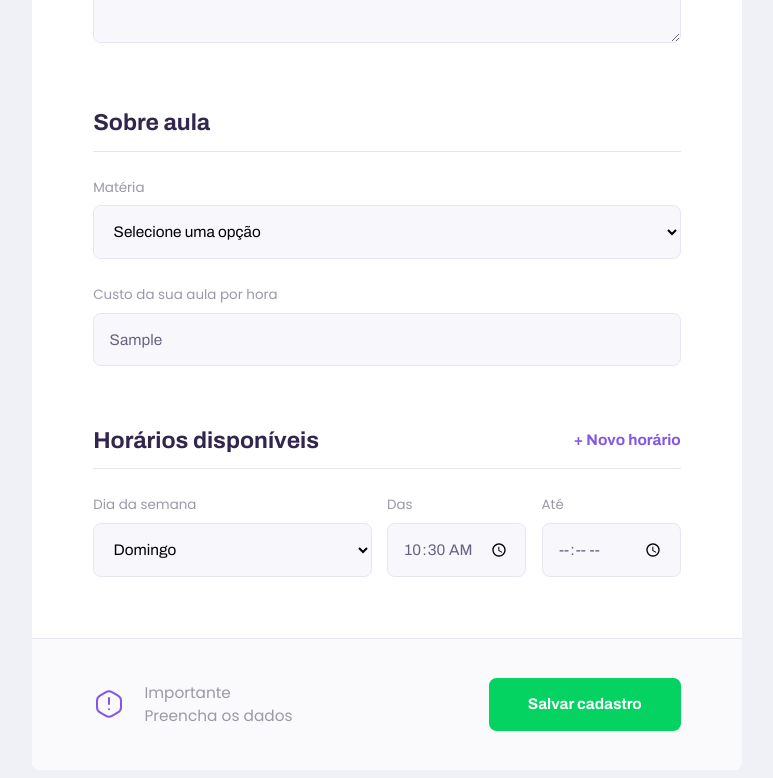
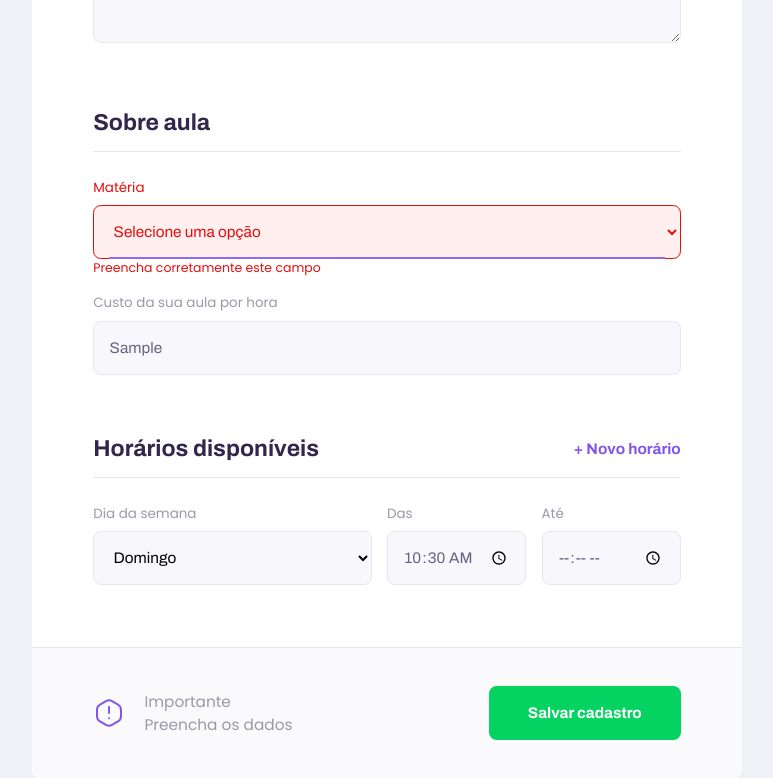
Before and after one commit to Janilso/nlw_2, a React (Create React App) app: page /give-classes in a window 1280 px wide. Both pictures are taken after typing "Sample", "Sample", "Sample", "Sample", "Sample", "10:30" into the empty fields and a click on the button "Salvar cadastro". Shown: the top 778 px of the page, without its empty margins (253-1026 px from the left). Built offline with nearby package versions, Linux system fonts and the light colour scheme.

Commit message:
Adicionado validacao no formulario

```diff
--- a/src/components/Button/styles.scss
+++ b/src/components/Button/styles.scss
@@ -23,6 +23,7 @@
 
   &:disabled {
     background: $text-complement !important;
+    cursor: not-allowed;
   }
 
   &:hover {
--- a/src/components/Select/index.tsx
+++ b/src/components/Select/index.tsx
@@ -1,20 +1,39 @@
 import React, { SelectHTMLAttributes } from "react";
 import "./styles.scss";
+
+type RegisterTypeSelect =
+  | string
+  | ((instance: HTMLSelectElement | null) => void)
+  | React.RefObject<HTMLSelectElement>
+  | null
+  | undefined;
 
 interface SelectProps extends SelectHTMLAttributes<HTMLSelectElement> {
   name: string;
   label: string;
+  register?: RegisterTypeSelect;
+  error?: boolean;
+  errorText?: string;
   options: Array<{
     value: string;
     label: string;
   }>;
 }
 
-const Select: React.FC<SelectProps> = ({ name, label, options, ...rest }) => {
+const Select: React.FC<SelectProps> = ({
+  name,
+  label,
+  error = false,
+  errorText = "Preencha corretamente este campo",
+  options,
+  register,
+  ...rest
+}) => {
   return (
-    <div className="comp-select">
+    <>
+      <div className={`comp-select ${error && "error"}`}>
         <label htmlFor={name}>{label}</label>
-      <select value="" id={name} {...rest}>
+        <select ref={register} value="" id={name} name={name} {...rest}>
           <option value="" disabled hidden>
             Selecione uma opção
           </option>
@@ -25,6 +44,8 @@ const Select: React.FC<SelectProps> = ({ name, label, options, ...rest }) => {
           ))}
         </select>
       </div>
+      {error && <div className="comp-select__error">{errorText}</div>}
+    </>
   );
 };
 
--- a/src/components/Select/styles.scss
+++ b/src/components/Select/styles.scss
@@ -7,6 +7,17 @@
 
   label {
     font-size: 1.4rem;
+  }
+
+  &.error {
+    label {
+      color: $danger !important;
+    }
+    select {
+      border-color: $danger;
+      color: $danger;
+      background-color: $danger-white;
+    }
   }
 
   select {
@@ -32,3 +43,9 @@
     bottom: 0;
   }
 }
+
+.comp-select__error {
+  font-size: 1.3rem;
+  margin-bottom: 1.4rem;
+  color: $danger;
+}
--- a/src/components/Textarea/index.tsx
+++ b/src/components/Textarea/index.tsx
@@ -11,20 +11,27 @@ interface TextareaProps extends TextareaHTMLAttributes<HTMLTextAreaElement> {
   name: string;
   value?: string;
   label: string;
+  error?: boolean;
+  errorText?: string;
   register?: RegisterTypeTextarea;
 }
 
 const Textarea: React.FC<TextareaProps> = ({
   name,
   label,
+  error = false,
+  errorText = "Preencha corretamente este campo",
   register,
   ...rest
 }) => {
   return (
-    <div className="comp-textarea">
-      <label htmlFor={name}>{label}</label>
-      <textarea ref={register} id={name} name={name} {...rest} />
-    </div>
+    <>
+      <div className={`comp-textarea ${error && "error"}`}>
+        <label htmlFor={name}>{label}</label>
+        <textarea ref={register} id={name} name={name} {...rest} />
+      </div>
+      {error && <div className="comp-textarea__error">{errorText}</div>}
+    </>
   );
 };
 
--- a/src/components/Textarea/styles.scss
+++ b/src/components/Textarea/styles.scss
@@ -7,6 +7,16 @@
 
   label {
     font-size: 1.4rem;
+  }
+
+  &.error {
+    label {
+      color: $danger !important;
+    }
+    textarea {
+      border-color: $danger;
+      background-color: $danger-white;
+    }
   }
 
   textarea {
@@ -38,3 +48,9 @@
     margin-top: 1.4rem;
   }
 }
+
+.comp-textarea__error {
+  font-size: 1.3rem;
+  margin-bottom: 1.4rem;
+  color: $danger;
+}
--- a/src/pages/TeacherForm/index.tsx
+++ b/src/pages/TeacherForm/index.tsx
@@ -1,4 +1,4 @@
-import React, { useState, FormEvent } from "react";
+import React, { useState } from "react";
 
 import { warningIcon } from "../../assets";
 import { createClass } from "../../services/serviceClasses";
@@ -27,12 +27,7 @@ interface IFormInput {
 }
 
 const TeacherForm = () => {
-  const [name, setName] = useState("");
-  const [avatar, setAvatar] = useState("");
-  const [whatsapp, setWhatsapp] = useState("");
-  const [bio, setBio] = useState("");
   const [subject, setSubject] = useState("");
-  const [cost, setCost] = useState("");
   const [scheduleItems, setScheduleItems] = useState([
     { week_day: 0, from: "", to: "" },
   ]);
@@ -60,21 +55,7 @@ const TeacherForm = () => {
     setScheduleItems(newArray);
   }
 
-  const onSubmit = (data: IFormInput) => console.log(data);
-
-  function handleCreateClass(e: FormEvent) {
-    e.preventDefault();
-    setLoadingClass(true);
-    const objectSend = {
-      name,
-      avatar,
-      bio,
-      whatsapp,
-      subject,
-      cost: Number(cost),
-      schedule: scheduleItems,
-    };
-
+  function fetchCreateClass(objectSend: Object) {
     createClass(objectSend)
       .then(() => {
         setLoadingClass(false);
@@ -82,6 +63,26 @@ const TeacherForm = () => {
       })
       .catch(() => setLoadingClass(false));
   }
+
+  const onSubmit = (data: IFormInput) => {
+    const { name, avatar, whatsapp, bio, subject, cost } = data;
+    const { from, to } = scheduleItems[scheduleItems.length - 1];
+    if (from === "" || to === "") {
+      toast.error("Preencha corretamente os horários");
+    } else {
+      setLoadingClass(true);
+      const objectSend = {
+        name,
+        avatar,
+        whatsapp,
+        bio,
+        subject,
+        cost: Number(cost),
+        schedule: scheduleItems,
+      };
+      fetchCreateClass(objectSend);
+    }
+  };
 
   return (
     <div className="teacher-form container">
@@ -99,40 +100,32 @@ const TeacherForm = () => {
                 required: "Peencha este campo",
               })}
               name="name"
-              label="Nome completo"
-              value={name}
-              onChange={(e) => setName(e.target.value)}
+              label="Nome completo*"
               error={Boolean(errors.name)}
             />
             <Input
               register={register}
               name="avatar"
               label="Avatar"
-              value={avatar}
-              onChange={(e) => setAvatar(e.target.value)}
               error={Boolean(errors.avatar)}
             />
             <Input
               register={register({ required: "Peencha este campo" })}
               name="whatsapp"
-              label="Whatsapp"
-              value={whatsapp}
-              onChange={(e) => setWhatsapp(e.target.value)}
+              label="Whatsapp *"
               error={Boolean(errors.whatsapp)}
             />
-
             <Textarea
               register={register({ required: "Peencha este campo" })}
               name="bio"
-              label="Biografia"
-              value={bio}
-              onChange={(e) => setBio(e.target.value)}
-              // error={Boolean(errors.bio)}
+              label="Biografia *"
+              error={Boolean(errors.bio)}
             />
           </fieldset>
           <fieldset>
             <legend>Sobre aula</legend>
             <Select
+              register={register({ required: "Peencha este campo" })}
               name="subject"
               label="Matéria"
               options={[
@@ -149,12 +142,15 @@ const TeacherForm = () => {
               ]}
               value={subject}
               onChange={(e) => setSubject(e.target.value)}
+              error={Boolean(errors.subject)}
             />
             <Input
+              register={register({
+                required: "Peencha este campo",
+              })}
               name="cost"
               label="Custo da sua aula por hora"
-              value={cost}
-              onChange={(e) => setCost(e.target.value)}
+              error={Boolean(errors.cost)}
             />
           </fieldset>
           <fieldset>
```
Lines whose indentation alone changed are shown as unchanged.
